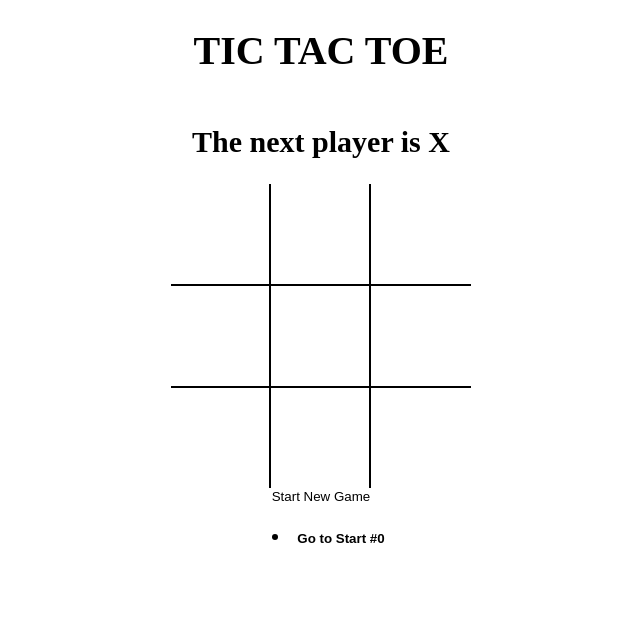
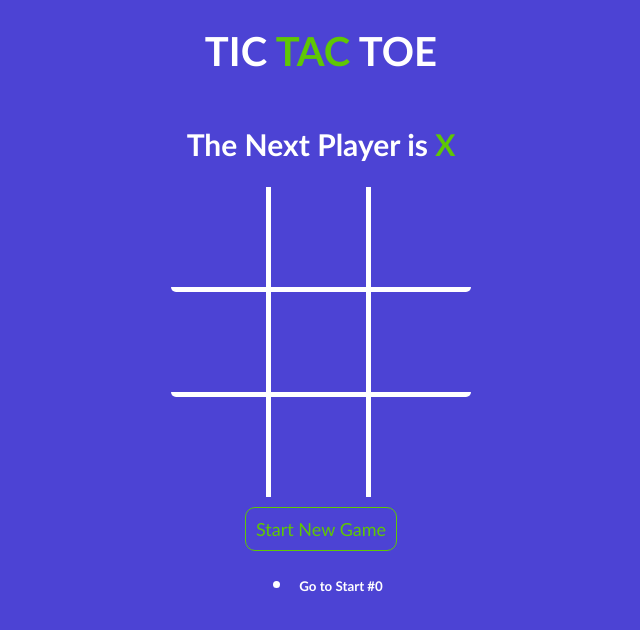
Before and after one commit to MayurNikam989/Tictactoe, a React (Vite) app: page / in a window 1280 px wide. Shown: the top 630 px of the page, without its empty margins (319-959 px from the left). Built offline with nearby package versions, Linux system fonts and the light colour scheme.

Commit message:
added style to the layout

```diff
--- a/index.html
+++ b/index.html
@@ -1,6 +1,13 @@
 <!DOCTYPE html>
 <html>
   <head>
+    <meta charset="UTF-8" />
+    <meta name="viewport" content="width=device-width, initial-scale=1.0" />
+    <meta http-equiv="X-UA-Compatible" content="ie=edge" />
+    <link
+      href="https://fonts.googleapis.com/css?family=Roboto:300,400,700&display=swap"
+      rel="stylesheet"
+    />
     <title>TicTacToe</title>
   </head>
   <body>
--- a/src/App.jsx
+++ b/src/App.jsx
@@ -57,14 +57,21 @@ const App = () => {
 
   return (
     <div className="app">
-      <h1>TIC TAC TOE</h1>
+      <h1>
+        TIC <span className="text-green">TAC</span> TOE
+      </h1>
       <StatusMessege winner={winner} current={current} />
       <Board
         Board={current.board}
         handleSquareOnClickEvent={handleSquareOnClickEvent}
         winningSquares={winningSquares}
       />
-      <button onClick={onStartNewGame}>Start New Game </button>
+      <button
+        className={`new-game ${winner ? "active" : ""}`}
+        onClick={onStartNewGame}
+      >
+        Start New Game
+      </button>
       <History history={history} moveTo={moveTo} currentMove={currentMove} />
     </div>
   );
--- a/src/components/Square.jsx
+++ b/src/components/Square.jsx
@@ -1,12 +1,14 @@
 import React from "react";
 
-const Square = ({ value, onClick, iswinningSquare }) => {
+const Square = ({ value, onClick, isWinningSquare }) => {
   //for classname we use className=""
   return (
     <button
-      className="square"
+      className={`square ${value === "X" ? "text-green" : "text-orange"} ${
+        isWinningSquare ? "winning" : ""
+      }`}
       onClick={onClick}
-      style={{ fontWeight: iswinningSquare ? "bold" : "normal" }}
+      //To add style to winning Squares.
     >
       {value}
     </button>
--- a/src/components/StatusMessege.jsx
+++ b/src/components/StatusMessege.jsx
@@ -4,11 +4,28 @@ const StatusMessege = ({ winner, current }) => {
   const noMovesLeft = current.board.every((el) => el !== null);
   return (
     <h2>
-      {winner && `The Winner is ${winner}`}
-      {!winner &&
-        !noMovesLeft &&
-        `The next player is ${current.isXNext ? "X" : "0"}`}
-      {!winner && noMovesLeft && `X & 0 are Tied`}
+      {winner && (
+        <>
+          The Winner is{" "}
+          <span className={winner === "X" ? "text-green" : "text-orange"}>
+            {winner}
+          </span>
+        </>
+      )}
+      {!winner && !noMovesLeft && (
+        <>
+          The Next Player is{" "}
+          <span className={current.isXNext ? "text-green" : "text-orange"}>
+            {current.isXNext ? "X" : "0"}
+          </span>
+        </>
+      )}
+      {!winner && noMovesLeft && (
+        <>
+          <span className="text-green">X</span> &{" "}
+          <span className="text-orange">0</span> are Tied
+        </>
+      )}
     </h2>
   );
 };
--- a/src/styles/main.scss
+++ b/src/styles/main.scss
@@ -1,6 +1,17 @@
+$orange: #f0d805;
+$green: #5fc704;
+$blue: #4c43d4;
+* {
+  font-family: "Gill Sans", "Gill Sans MT", Calibri, "Trebuchet MS", sans-serif;
+  color: white;
+}
 body {
   padding: 0;
   margin: 0;
+  background-color: $blue;
+  &::-webkit-scrollbar {
+    display: none;
+  }
 }
 
 button {
@@ -23,14 +34,15 @@ button {
   .board-row {
     display: flex;
     flex-direction: row;
-    border-bottom: 2px solid #000;
+    border-bottom: 5px solid white;
+    border-radius: 5px;
     &:last-child {
       border-bottom: none;
     }
     .square {
       width: 100px;
       height: 100px;
-      border-right: 2px solid #000;
+      border-right: 5px solid white;
       font-size: 35px;
       padding: 0;
       overflow: hidden;
@@ -38,6 +50,45 @@ button {
       &:last-child {
         border-right: none;
       }
+      &.winning {
+        font-weight: bold;
+        animation: scaling 1.2s infinite;
+
+        @keyframes scaling {
+          0% {
+            font-weight: normal;
+            font-size: 35px;
+          }
+          50% {
+            font-weight: bold;
+            font-size: 38px;
+          }
+          100% {
+            font-weight: bolder;
+            font-size: 42px;
+          }
+        }
+      }
     }
   }
 }
+.text-green {
+  color: $green;
+}
+
+.text-orange {
+  color: $orange;
+}
+
+.new-game {
+  padding: 10px;
+  margin-top: 10px;
+  font-size: large;
+  color: $green;
+  border: 1px solid $green;
+  border-radius: 10px;
+  &.active {
+    cursor: pointer;
+    background-color: $orange;
+  }
+}
```
